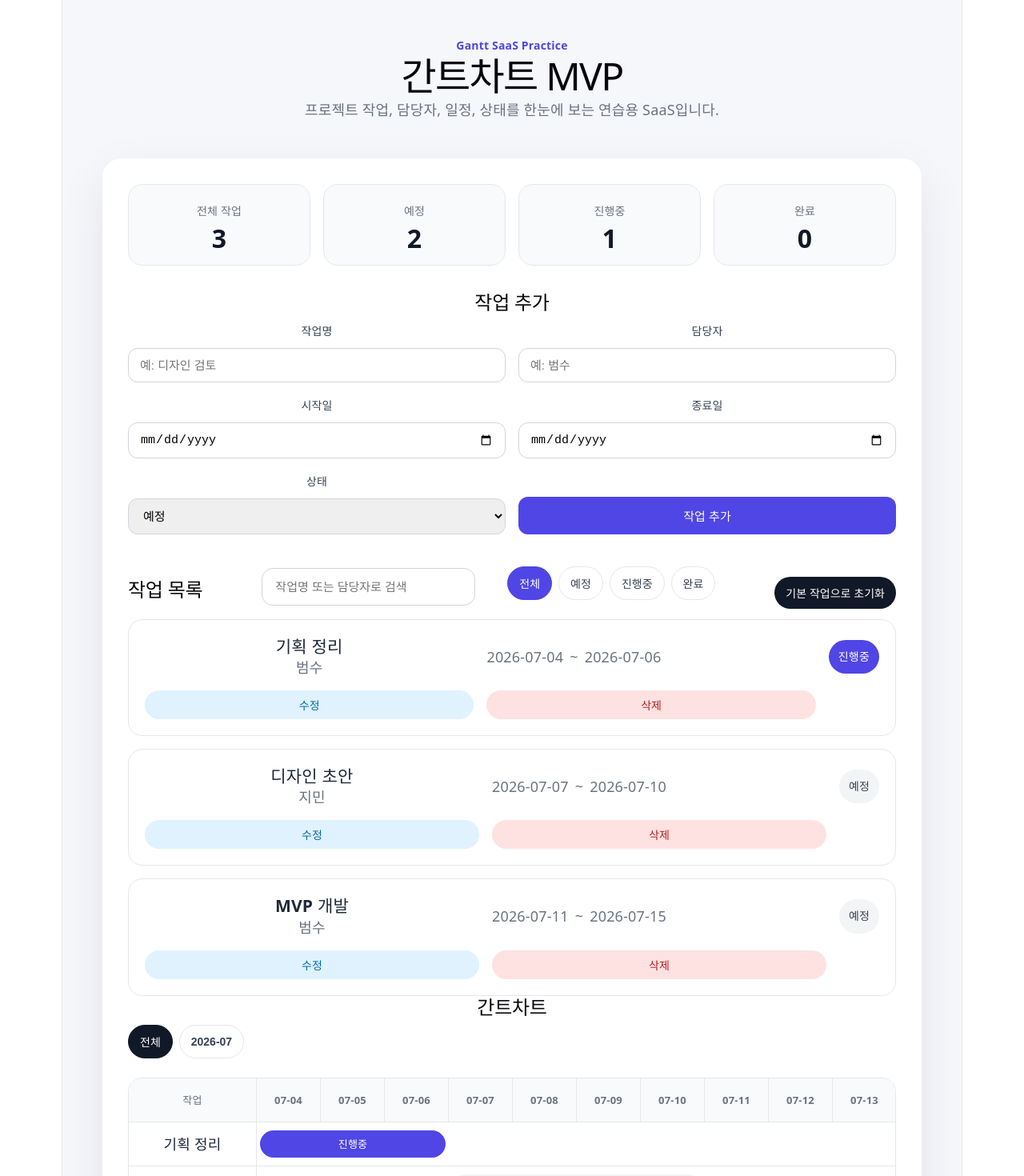
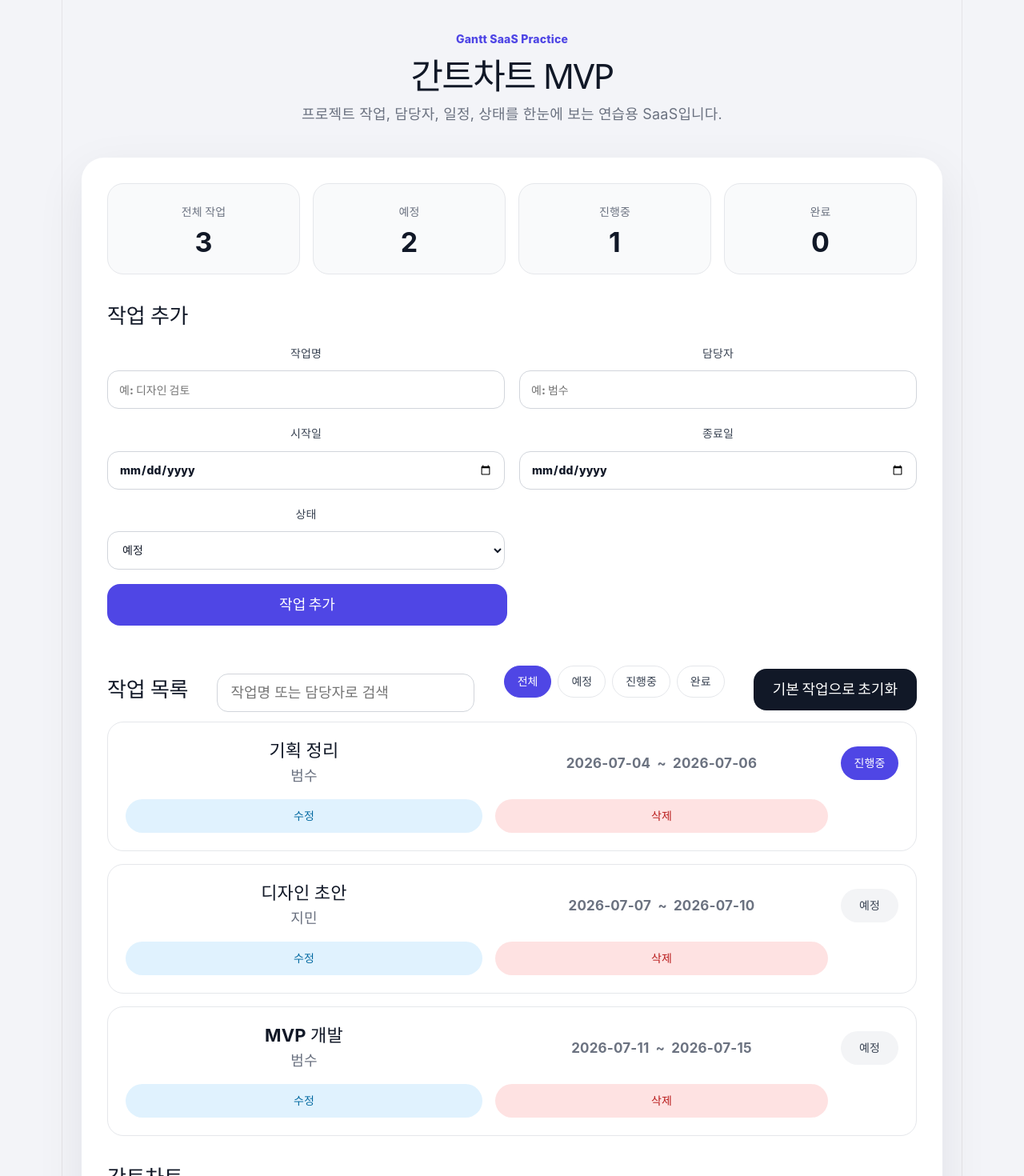
Before and after one commit to kbslk0612-blip/gantt-sass-practice, a React (Vite) app: page / in a window 1280 px wide. Shown: the part 20-1490 px from the top of the page at 80% size. Built offline with nearby package versions, Linux system fonts and the light colour scheme.

Commit message:
clean up app styling

```diff
--- a/src/App.css
+++ b/src/App.css
@@ -1,49 +1,103 @@
-.app {
-  min-height: 100vh;
-  padding: 64px 24px;
-  background: #f6f7fb;
-  color: #1f2937;
+* {
+  box-sizing: border-box;
 }
 
-.hero,
-.task-section {
-  max-width: 960px;
-  margin: 0 auto;
+body {
+  margin: 0;
+  background: #f3f4f8;
+  color: #111827;
+  font-family:
+    Inter, system-ui, -apple-system, BlinkMacSystemFont, 'Segoe UI', sans-serif;
 }
 
-.eyebrow {
-  margin: 0 0 12px;
+button,
+input,
+select {
+  font: inherit;
+}
+
+button {
+  cursor: pointer;
+}
+
+.app {
+  width: min(1120px, calc(100% - 48px));
+  margin: 0 auto;
+  padding: 56px 0;
+}
+
+.hero {
+  text-align: center;
+  margin-bottom: 40px;
+}
+
+.hero .eyebrow {
+  margin: 0 0 8px;
   color: #4f46e5;
   font-size: 14px;
-  font-weight: 700;
+  font-weight: 800;
 }
 
-h1 {
-  margin: 0;
-  font-size: 48px;
+.hero h1 {
+  margin: 0 0 12px;
+  color: #111827;
+  font-size: 44px;
+  line-height: 1.1;
 }
 
-.description {
-  margin: 16px 0 48px;
+.hero p {
+  margin: 0;
   color: #6b7280;
   font-size: 18px;
 }
 
 .task-section {
   padding: 32px;
+  border-radius: 28px;
   background: white;
-  border-radius: 24px;
   box-shadow: 0 20px 60px rgba(15, 23, 42, 0.08);
 }
 
 .task-section h2 {
-  margin-top: 0;
+  margin: 36px 0 20px;
+  color: #111827;
+  font-size: 26px;
+  text-align: left;
+}
+
+.summary-grid {
+  display: grid;
+  grid-template-columns: repeat(4, minmax(0, 1fr));
+  gap: 16px;
+  margin-bottom: 32px;
+}
+
+.summary-card {
+  padding: 22px;
+  border: 1px solid #e5e7eb;
+  border-radius: 20px;
+  background: #f9fafb;
+}
+
+.summary-card span {
+  display: block;
+  margin-bottom: 8px;
+  color: #6b7280;
+  font-size: 14px;
+  font-weight: 700;
+}
+
+.summary-card strong {
+  display: block;
+  color: #111827;
+  font-size: 34px;
+  line-height: 1;
 }
 
 .task-form {
   display: grid;
   grid-template-columns: repeat(2, minmax(0, 1fr));
-  gap: 16px;
+  gap: 18px;
   margin-bottom: 40px;
 }
 
@@ -52,27 +106,112 @@ h1 {
   gap: 8px;
   color: #374151;
   font-size: 14px;
-  font-weight: 700;
+  font-weight: 800;
 }
 
 .task-form input,
 .task-form select {
-  padding: 12px 14px;
+  width: 100%;
+  height: 48px;
+  padding: 0 14px;
   border: 1px solid #d1d5db;
-  border-radius: 12px;
-  font-size: 15px;
+  border-radius: 14px;
+  background: white;
+  color: #111827;
+  outline: none;
 }
 
-.task-form button {
-  align-self: end;
-  padding: 13px 18px;
+.task-form input:focus,
+.task-form select:focus,
+.search-box input:focus {
+  border-color: #4f46e5;
+  box-shadow: 0 0 0 3px rgba(79, 70, 229, 0.14);
+}
+
+.form-actions {
+  display: grid;
+  grid-column: 1 / -1;
+  grid-template-columns: repeat(2, minmax(0, 1fr));
+  gap: 12px;
+}
+
+.task-form button,
+.reset-button {
+  height: 52px;
   border: 0;
-  border-radius: 12px;
+  border-radius: 16px;
   background: #4f46e5;
   color: white;
-  font-size: 15px;
-  font-weight: 700;
-  cursor: pointer;
+  font-weight: 900;
+}
+
+.cancel-button {
+  background: #6b7280 !important;
+}
+
+.section-header {
+  display: flex;
+  align-items: center;
+  justify-content: space-between;
+  gap: 16px;
+  margin-top: 24px;
+}
+
+.section-header h2 {
+  margin: 0;
+}
+
+.reset-button {
+  width: auto;
+  padding: 0 24px;
+  background: #111827;
+}
+
+.search-box {
+  margin: 20px 0 12px;
+}
+
+.search-box input {
+  width: 100%;
+  height: 48px;
+  padding: 0 16px;
+  border: 1px solid #d1d5db;
+  border-radius: 14px;
+  background: white;
+  color: #111827;
+  outline: none;
+}
+
+.filter-buttons,
+.month-buttons {
+  display: flex;
+  flex-wrap: wrap;
+  gap: 8px;
+  margin-bottom: 20px;
+}
+
+.filter-button,
+.month-button {
+  min-height: 40px;
+  padding: 0 16px;
+  border: 1px solid #e5e7eb;
+  border-radius: 999px;
+  background: white;
+  color: #374151;
+  font-size: 14px;
+  font-weight: 800;
+}
+
+.filter-button.active {
+  border-color: #4f46e5;
+  background: #4f46e5;
+  color: white;
+}
+
+.month-button.active {
+  border-color: #111827;
+  background: #111827;
+  color: white;
 }
 
 .task-list {
@@ -82,105 +221,48 @@ h1 {
 
 .task-card {
   display: grid;
-  grid-template-columns: 1.5fr 1.5fr auto;
+  grid-template-columns: 1.5fr 1.4fr auto;
+  align-items: center;
   gap: 16px;
-  align-items: center;
-  padding: 20px;
+  padding: 22px;
   border: 1px solid #e5e7eb;
-  border-radius: 18px;
+  border-radius: 20px;
+  background: white;
 }
 
-.task-card h3,
+.task-card h3 {
+  margin: 0 0 6px;
+  color: #111827;
+  font-size: 22px;
+}
+
 .task-card p {
   margin: 0;
-}
-
-.task-card p,
-.task-meta {
   color: #6b7280;
+  font-weight: 700;
 }
 
 .task-meta {
   display: flex;
+  justify-content: center;
   gap: 8px;
+  color: #6b7280;
+  font-size: 17px;
+  font-weight: 700;
 }
 
 .status {
-  padding: 8px 12px;
-  background: #eef2ff;
-  color: #4338ca;
+  display: inline-flex;
+  align-items: center;
+  justify-content: center;
+  min-width: 72px;
+  height: 42px;
+  padding: 0 14px;
   border-radius: 999px;
   font-size: 14px;
-  font-weight: 700;
+  font-weight: 900;
 }
 
-@media (max-width: 720px) {
-  h1 {
-    font-size: 36px;
-  }
-
-  .task-form,
-  .task-card {
-    grid-template-columns: 1fr;
-  }
-}.gantt-chart {
-  overflow-x: auto;
-  margin-top: 24px;
-  border: 1px solid #e5e7eb;
-  border-radius: 18px;
-}
-
-.gantt-header,
-.gantt-row {
-  display: grid;
-  grid-template-columns: 160px repeat(var(--date-count), 80px);
-}
-
-.gantt-header {
-  background: #f9fafb;
-  color: #6b7280;
-  font-size: 13px;
-  font-weight: 700;
-}
-
-.gantt-task-name,
-.gantt-date {
-  padding: 14px;
-  border-right: 1px solid #e5e7eb;
-}
-
-.gantt-row {
-  border-top: 1px solid #e5e7eb;
-}
-
-.gantt-timeline {
-  display: grid;
-  grid-template-columns: repeat(var(--date-count), 80px);
-  grid-column: 2 / -1;
-  align-items: center;
-  padding: 10px 0;
-}
-
-.gantt-bar {
-  min-height: 34px;
-  display: grid;
-  place-items: center;
-  margin: 0 4px;
-  border-radius: 999px;
-  background: #4f46e5;
-  color: white;
-  font-size: 13px;
-  font-weight: 700;
-}.delete-button {
-  padding: 8px 12px;
-  border: 0;
-  border-radius: 999px;
-  background: #fee2e2;
-  color: #b91c1c;
-  font-size: 14px;
-  font-weight: 700;
-  cursor: pointer;
-}
 .status.todo,
 .gantt-bar.todo {
   background: #f3f4f6;
@@ -197,144 +279,140 @@ h1 {
 .gantt-bar.done {
   background: #dcfce7;
   color: #166534;
-}.edit-button {
-  padding: 8px 12px;
+}
+
+.edit-button,
+.delete-button {
+  height: 42px;
   border: 0;
   border-radius: 999px;
+  font-size: 14px;
+  font-weight: 900;
+}
+
+.edit-button {
   background: #e0f2fe;
   color: #0369a1;
-  font-size: 14px;
-  font-weight: 700;
-  cursor: pointer;
-}.form-actions {
-  display: grid;
-  gap: 8px;
-  align-self: end;
 }
 
-.cancel-button {
-  padding: 13px 18px;
-  border: 0;
-  border-radius: 12px;
-  background: #f3f4f6;
-  color: #374151;
-  font-size: 15px;
-  font-weight: 700;
-  cursor: pointer;
-}.section-header {
-  display: flex;
-  justify-content: space-between;
-  gap: 16px;
-  align-items: center;
+.delete-button {
+  background: #fee2e2;
+  color: #b91c1c;
 }
 
-.reset-button {
-  padding: 10px 14px;
-  border: 0;
-  border-radius: 999px;
-  background: #111827;
-  color: white;
-  font-size: 14px;
-  font-weight: 700;
-  cursor: pointer;
-}
-.summary-grid {
-  display: grid;
-  grid-template-columns: repeat(4, minmax(0, 1fr));
-  gap: 16px;
-  margin-bottom: 32px;
+.empty-message {
+  padding: 32px;
+  border: 1px dashed #d1d5db;
+  border-radius: 18px;
+  background: #f9fafb;
+  color: #6b7280;
+  text-align: center;
+  font-size: 15px;
+  font-weight: 800;
 }
 
-.summary-card {
-  display: grid;
-  gap: 8px;
-  padding: 20px;
-  border-radius: 18px;
-  background: #f9fafb;
+.gantt-chart {
+  overflow-x: auto;
   border: 1px solid #e5e7eb;
+  border-radius: 20px;
+  background: white;
 }
 
-.summary-card span {
+.gantt-header,
+.gantt-row {
+  display: grid;
+  grid-template-columns: 160px repeat(var(--date-count), 80px);
+  min-width: calc(160px + var(--date-count) * 80px);
+}
+
+.gantt-header {
+  background: #f9fafb;
+  border-bottom: 1px solid #e5e7eb;
+}
+
+.gantt-date,
+.gantt-task-name {
+  min-height: 58px;
+  padding: 16px;
+  border-right: 1px solid #e5e7eb;
   color: #6b7280;
   font-size: 14px;
-  font-weight: 700;
+  font-weight: 800;
 }
 
-.summary-card strong {
-  color: #111827;
-  font-size: 32px;
+.gantt-row {
+  border-bottom: 1px solid #e5e7eb;
 }
 
-@media (max-width: 720px) {
+.gantt-row:last-child {
+  border-bottom: 0;
+}
+
+.gantt-task-name {
+  display: flex;
+  align-items: center;
+  color: #111827;
+}
+
+.gantt-timeline {
+  display: grid;
+  grid-template-columns: repeat(var(--date-count), 80px);
+  grid-column: 2 / -1;
+  align-items: center;
+  padding: 10px 0;
+  min-height: 62px;
+}
+
+.gantt-bar {
+  display: flex;
+  align-items: center;
+  justify-content: center;
+  height: 38px;
+  border-radius: 999px;
+  font-size: 14px;
+  font-weight: 900;
+}
+
+@media (max-width: 860px) {
+  .app {
+    width: min(100% - 28px, 1120px);
+    padding: 32px 0;
+  }
+
+  .hero h1 {
+    font-size: 34px;
+  }
+
+  .task-section {
+    padding: 22px;
+  }
+
   .summary-grid {
     grid-template-columns: repeat(2, minmax(0, 1fr));
   }
+
+  .task-form {
+    grid-template-columns: 1fr;
+  }
+
+  .form-actions {
+    grid-template-columns: 1fr;
+  }
+
+  .section-header {
+    align-items: flex-start;
+    flex-direction: column;
+  }
+
+  .reset-button {
+    width: 100%;
+  }
+
+  .task-card {
+    grid-template-columns: 1fr;
+  }
+
+  .task-meta {
+    justify-content: flex-start;
+  }
 }
-.filter-buttons {
-  display: flex;
-  flex-wrap: wrap;
-  gap: 8px;
-  margin-bottom: 24px;
-}
-
-.filter-button {
-  padding: 10px 14px;
-  border: 1px solid #e5e7eb;
-  border-radius: 999px;
-  background: white;
-  color: #374151;
-  font-size: 14px;
-  font-weight: 700;
-  cursor: pointer;
-}
-
-.filter-button.active {
-  border-color: #4f46e5;
-  background: #4f46e5;
-  color: white;
-}
-.search-box {
-  margin-bottom: 16px;
-}
-
-.search-box input {
-  width: 100%;
-  padding: 14px 16px;
-  border: 1px solid #d1d5db;
-  border-radius: 14px;
-  font-size: 15px;
-}
-.search-box {
-  margin-bottom: 16px;
-}
-
-.search-box input {
-  width: 100%;
-  padding: 14px 16px;
-  border: 1px solid #d1d5db;
-  border-radius: 14px;
-  font-size: 15px;
-}
-.month-buttons {
-  display: flex;
-  flex-wrap: wrap;
-  gap: 8px;
-  margin-bottom: 16px;
-}
-
-.month-button {
-  padding: 10px 14px;
-  border: 1px solid #e5e7eb;
-  border-radius: 999px;
-  background: white;
-  color: #374151;
-  font-size: 14px;
-  font-weight: 700;
-  cursor: pointer;
-}
-
-.month-button.active {
-  border-color: #111827;
-  background: #111827;
-  color: white;
-}
--- a/src/App.jsx
+++ b/src/App.jsx
@@ -160,6 +160,13 @@ const doneTaskCount = tasks.filter((task) => task.status === '완료').length
     alert('종료일은 시작일보다 늦거나 같아야 합니다.')
     return
   }
+  const startYear = Number(form.startDate.slice(0, 4))
+const endYear = Number(form.endDate.slice(0, 4))
+
+if (startYear < 2020 || startYear > 2035 || endYear < 2020 || endYear > 2035) {
+  alert('날짜는 2020년부터 2035년 사이로 입력해주세요.')
+  return
+}
 
   if (editingTaskId !== null) {
     setTasks(
@@ -337,8 +344,13 @@ const doneTaskCount = tasks.filter((task) => task.status === '완료').length
         </div>
 
         <div className="task-list">
-          {tasks.map((task) => (
-            <article className="task-card" key={task.id}>
+          {filteredTasks.length === 0 ? (
+    <div className="empty-message">
+      조건에 맞는 작업이 없습니다.
+    </div>
+  ) : (
+    filteredTasks.map((task) => (
+      <article className="task-card" key={task.id}>
               <div>
                 <h3>{task.title}</h3>
                 <p>{task.owner}</p>
@@ -365,7 +377,8 @@ const doneTaskCount = tasks.filter((task) => task.status === '완료').length
                 삭제
               </button>
             </article>
-          ))}
+          ))
+  )}
         </div>
 
         <h2>간트차트</h2>
```
